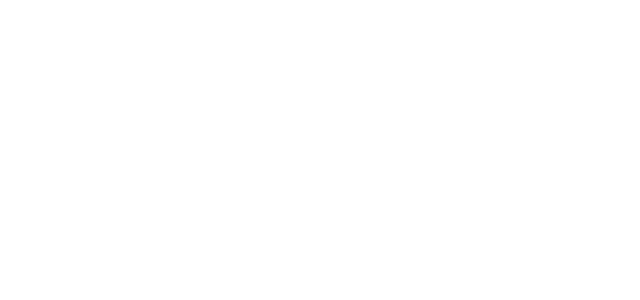
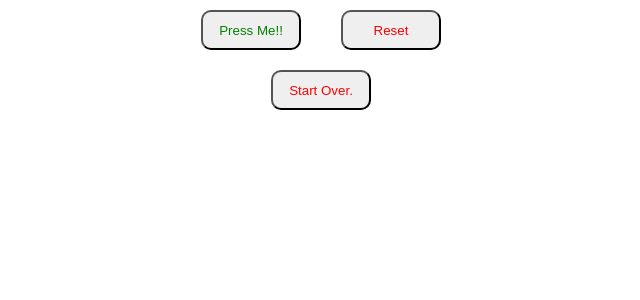
Before and after one commit to DhruvRastogi15/react-project-guide, a React (Create React App) app: page /HomePage in a window 1280 px wide. Shown: the top 300 px of the page, without its empty margins (319-959 px from the left). Built offline with nearby package versions, Linux system fonts and the light colour scheme.

Commit message:
New screens added

```diff
--- a/package.json
+++ b/package.json
@@ -7,7 +7,9 @@
     "@testing-library/jest-dom": "^5.11.4",
     "@testing-library/react": "^11.1.0",
     "@testing-library/user-event": "^12.1.10",
+    "bootstrap": "^4.5.3",
     "react": "^17.0.1",
+    "react-bootstrap": "^1.4.3",
     "react-dom": "^17.0.1",
     "react-router-dom": "^5.2.0",
     "react-scripts": "4.0.1",
--- a/src/App.js
+++ b/src/App.js
@@ -2,6 +2,7 @@
 import './App.css';
 import { BrowserRouter as Router, Route } from "react-router-dom";
 import LoginPage from "../src/Components/Login/LoginPage"
+import HomePage from "../src/Components/Home/HomePage"
 
 class App extends React.Component {
   render() {
@@ -9,7 +10,7 @@
       <Router>
         <div className="App">
         <Route exact path="/" component={LoginPage} />
-
+        <Route exact path="/HomePage" component={HomePage} />
         </div>
       </Router>
     );
--- /dev/null
+++ b/src/Components/Home/HomePage.js
@@ -0,0 +1,46 @@
+import React from 'react'
+import Button from 'react-bootstrap/Button';
+
+class HomePage extends React.Component {
+    constructor() {
+        super();
+        this.state = {
+
+        };
+    }
+
+    componentDidMount() {
+    }
+
+    render() {
+        return (
+            <div>
+<div style={{ marginLeft: 100, marginRight: 100, height: 100, alignItems: 'center', justifyContent: 'center', borderRadius: 10 }}>
+                        <div style={{}}>
+                            <div style={{}}>
+                                <Button
+                                    onClick={this.onPress}
+                                    style={{ height: 40, width: 100, marginRight: 40, marginTop: 10, color: 'green', borderRadius: 10 }}
+                                >
+                                    Press Me!!
+                        </Button>
+                                <Button
+                                    onClick={this.onPressReset}
+                                    style={{ height: 40, width: 100, color: 'red', borderRadius: 10 }}>
+                                    Reset
+                        </Button>
+
+                            </div>
+                        </div>
+                        <Button
+                            onClick={this.StartOver}
+                            style={{ height: 40, width: 100, color: 'red', borderRadius: 10, marginTop: 20 }}>
+                            Start Over.
+                        </Button>
+                    </div>
+            </div>
+        );
+    }
+}
+
+export default HomePage;
--- a/src/Components/Login/LoginPage.js
+++ b/src/Components/Login/LoginPage.js
@@ -1,11 +1,19 @@
 import React from 'react'
+import Button from 'react-bootstrap/Button';
+
 
 class LoginPage extends React.Component {
     constructor() {
         super();
         this.state = {
             abc: '',
-            date: new Date()
+            date: new Date(),
+            counter: 0,
+            name: '',
+            name2: '',
+            topVisible: true,
+            bottomVisible: false
+
         };
     }
 
@@ -26,11 +34,112 @@
         });
     }
 
+    onPress = () => {
+        this.setState({
+            counter: this.state.counter + 1
+        })
+    }
+
+    onPressReset = () => {
+        this.setState({
+            counter: 0
+        })
+    }
+
+    onSubmit = () => {
+        if (this.state.name === '' || this.state.name.length < 5) {
+            alert("Please enter your name")
+        } else {
+            this.setState({
+                topVisible: false,
+                bottomVisible: true,
+                name2: this.state.name
+            })
+        }
+    }
+
+    onChange = e => {
+        this.setState({ [e.target.id]: e.target.value });
+    };
+    StartOver = () => {
+        this.setState({
+            topVisible: true,
+            bottomVisible: false,
+            name: '',
+            name2: '',
+            counter: 0
+        })
+    }
+
     render() {
         return (
             <div>
-                <h1>Hello</h1>
-                <h2>It is {this.state.date.toLocaleTimeString()}.</h2>
+                {this.state.topVisible ?
+                    <h1>Enter Your Name</h1>
+                    :
+                    null
+                }
+                {this.state.topVisible ?
+                    <form>
+                        <input
+                            type='text'
+                            value={this.state.name}
+                            onChange={this.onChange}
+                            id="name"
+                        ></input><br />
+                        <Button
+                            onClick={this.onSubmit}
+                            style={{ height: 40, width: 100, marginTop: 20, color: 'black', borderRadius: 10 }}
+                        >
+                            Submit
+                        </Button>
+
+                    </form>
+                    :
+                    null
+                }
+                {this.state.bottomVisible ?
+                    <h1>Hello {this.state.name2}</h1>
+                    :
+                    null
+                }
+                {this.state.bottomVisible ?
+                    <h2>It's {this.state.date.toLocaleTimeString()}.</h2>
+                    :
+                    null
+                }
+                {this.state.bottomVisible ?
+                    <h3>You have pressed this button {this.state.counter} times</h3>
+                    :
+                    null
+                }
+                {this.state.bottomVisible ?
+                    <div style={{ marginLeft: 100, marginRight: 100, height: 100, justifyContent: 'center', alignItems: 'center', borderRadius: 10 }}>
+                        <div style={{}}>
+                            <div style={{}}>
+                                <Button
+                                    onClick={this.onPress}
+                                    style={{ height: 40, width: 100, marginRight: 40, marginTop: 10, color: 'green', borderRadius: 10 }}
+                                >
+                                    Press Me!!
+                        </Button>
+                                <Button
+                                    onClick={this.onPressReset}
+                                    style={{ height: 40, width: 100, color: 'red', borderRadius: 10 }}>
+                                    Reset
+                        </Button>
+
+                            </div>
+                        </div>
+                        <Button
+                            onClick={this.StartOver}
+                            style={{ height: 40, width: 100, color: 'red', borderRadius: 10, marginTop: 20 }}>
+                            Start Over.
+                        </Button>
+                    </div>
+                    :
+                    null
+                }
             </div>
         );
     }
```
Also changed, not shown: 2 other files (tests, documents, lock files or other folders). Lines whose indentation alone changed are shown as unchanged.
